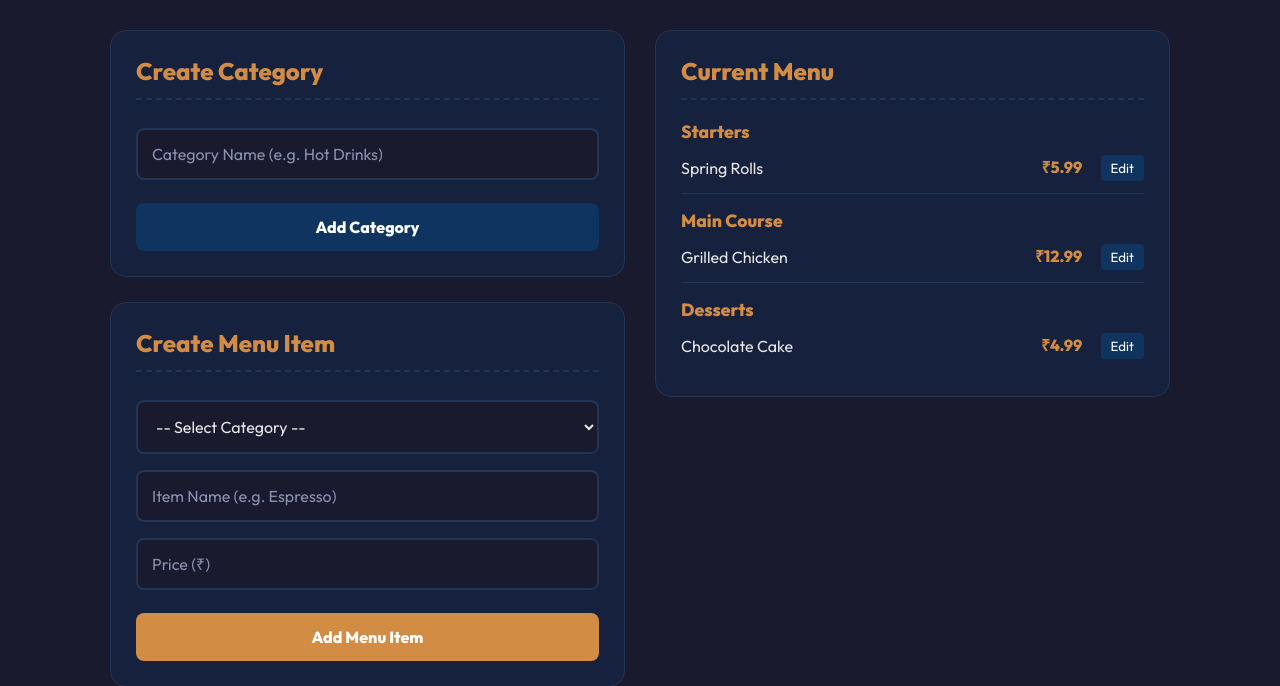
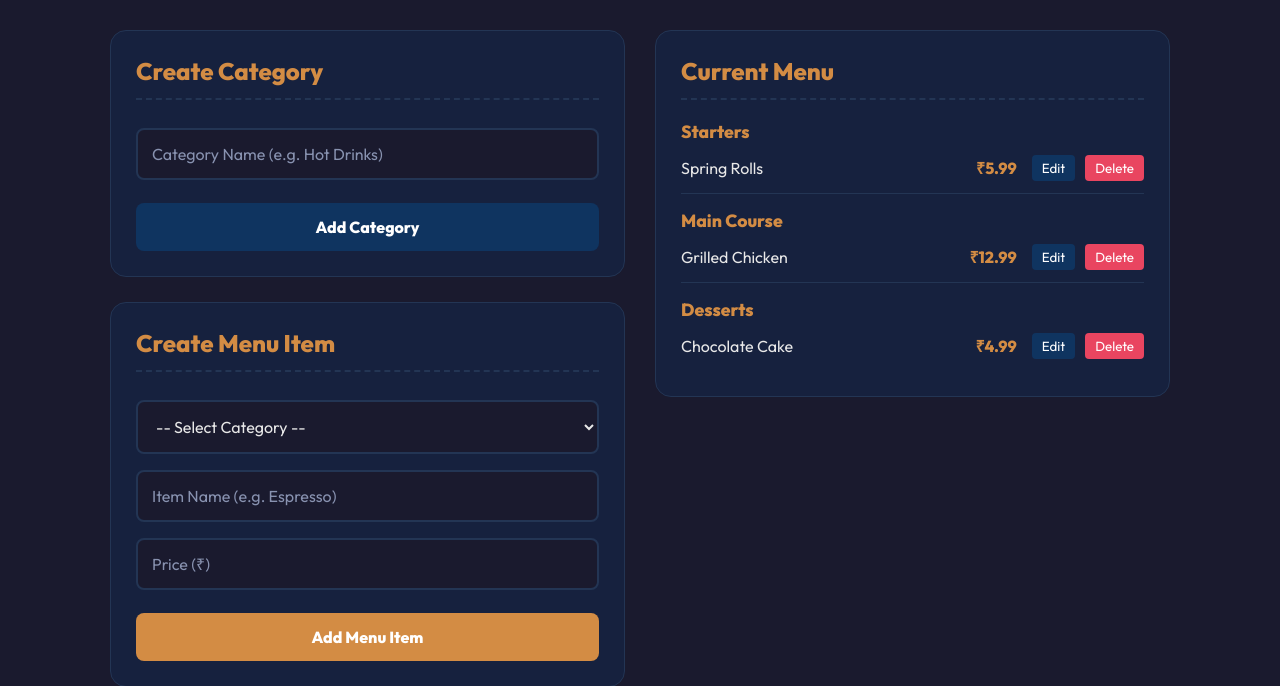
Before and after one commit to mithunmohan9633/BITPOS-Restaurant-POS, a Django app: page /menu/ in a window 1280 px wide. Shown: the part 62-748 px from the top of the page. Run offline with Django 5.2, Linux system fonts and the light colour scheme; a user stored in the database is signed in; data comes from the database, SQL or seed files in the repository; both versions use the stored data as it was after the commit.

Commit message:
Added menu delete, super admin validation, and POS quantity input features

```diff
--- a/core/templates/core/manage_menu.html
+++ b/core/templates/core/manage_menu.html
@@ -102,9 +102,15 @@
                 {% for item in cat.items.all %}
                 <div class="menu-item" style="align-items:center;">
                     <span>{{ item.name }}</span>
-                    <div>
-                        <span style="font-weight:800;color:var(--primary);margin-right:15px;">&#8377;{{ item.price }}</span>
+                    <div style="display: flex; align-items: center; gap: 10px;">
+                        <span style="font-weight:800;color:var(--primary);margin-right:5px;">&#8377;{{ item.price }}</span>
                         <button onclick="openEditModal('{{ item.id }}', '{{ item.name|escapejs }}', '{{ item.price }}', '{{ cat.id }}')" style="background:var(--accent);color:white;border:none;padding:5px 10px;border-radius:4px;cursor:pointer;font-family:'Outfit',sans-serif;">Edit</button>
+                        <form method="POST" style="display:inline;" onsubmit="return confirm('Are you sure you want to delete this item?');">
+                            {% csrf_token %}
+                            <input type="hidden" name="action" value="delete_item">
+                            <input type="hidden" name="item_id" value="{{ item.id }}">
+                            <button type="submit" style="background:#E94560;color:white;border:none;padding:5px 10px;border-radius:4px;cursor:pointer;font-family:'Outfit',sans-serif;">Delete</button>
+                        </form>
                     </div>
                 </div>
                 {% empty %}
--- a/core/views.py
+++ b/core/views.py
@@ -172,6 +172,9 @@ def super_admin_create_admin(request):
                         user = User.objects.get(id=user_id, profile__role='admin')
                         if User.objects.filter(username=username).exclude(id=user_id).exists():
                             messages.error(request, 'Username already taken.')
+                        elif UserProfile.objects.filter(company_id=company_id, role='admin').exclude(user_id=user_id).exists():
+                            existing_admin = UserProfile.objects.get(company_id=company_id, role='admin').user.username
+                            messages.error(request, f"Company already has an admin '{existing_admin}'.")
                         else:
                             user.username = username
                             if password:
@@ -325,6 +328,15 @@ def manage_menu(request):
                         messages.success(request, "Product updated successfully.")
                     except Exception as e:
                         pass
+        elif action == 'delete_item':
+            item_id = request.POST.get('item_id')
+            if item_id:
+                try:
+                    item = MenuItem.objects.get(id=item_id, company=company)
+                    item.delete()
+                    messages.success(request, "Product deleted successfully.")
+                except Exception as e:
+                    messages.error(request, "Error deleting product.")
         return HttpResponseRedirect(reverse('manage_menu'))
     categories = Category.objects.filter(company=company).prefetch_related('items')
     return render(request, 'core/manage_menu.html', {'categories': categories})
```
Also changed, not shown: core/templates/core/pos_dashboard.html (+12 -1 lines), db.sqlite3.
